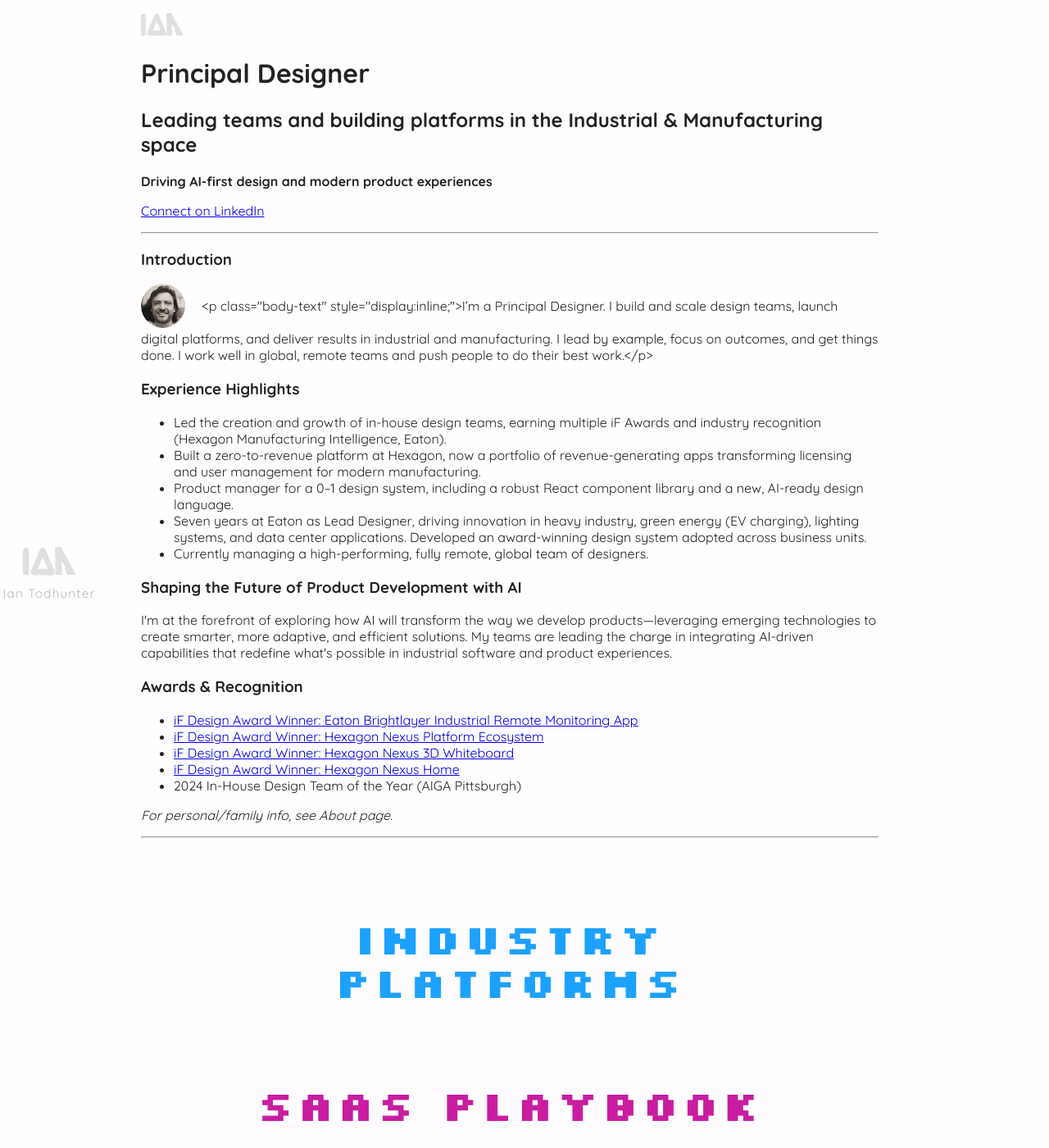
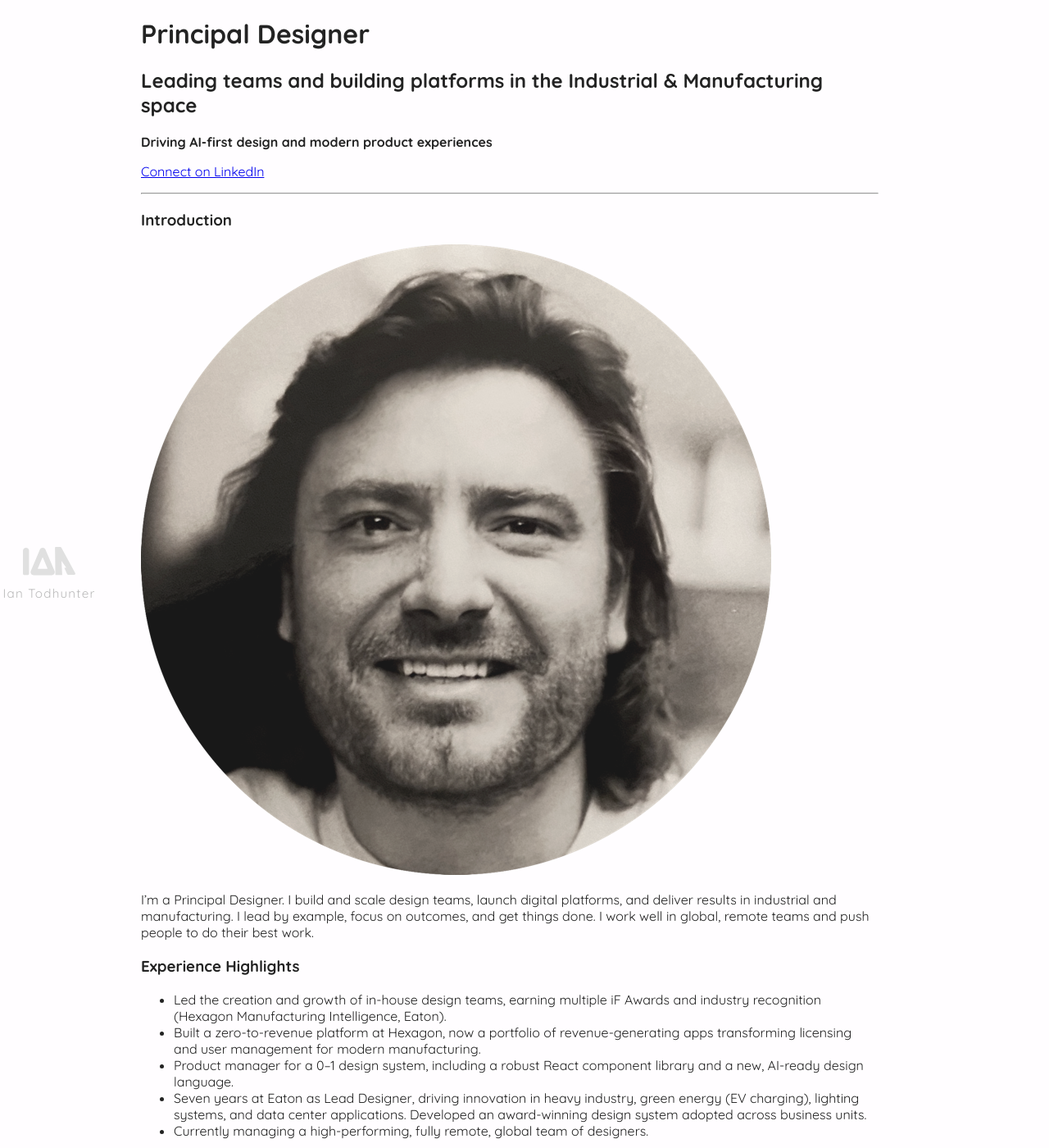
Before and after one commit to iantodhunter/iantodhunter.github.io, a Jekyll site: the page built from index.md, in a window 1280 px wide and 1400 px high. Shown: the whole window at 82% size. Built offline with Jekyll 4.4.1, drawn with Linux system fonts in a browser that asks for light colours; some of the changed text lies outside the part shown.

Commit message:
Updated index.md to change layout from 'work' to 'main', replaced HTML paragraph tags with Markdown formatting for improved readability, and reorganized section headers for better structure.

```diff
--- /dev/null
+++ b/_layouts/main.html
@@ -0,0 +1,20 @@
+<!DOCTYPE html>
+<html lang="en">
+<head>
+  <meta charset="UTF-8">
+  <meta name="viewport" content="width=device-width, initial-scale=1.0">
+  <title> ░▒▓ {{ page.title }}</title>
+  <link rel="stylesheet" href="{{ '/assets/styles.css' | relative_url }}">
+  <link href="https://fonts.googleapis.com/css2?family=Quicksand:wght@400;700&family=Silkscreen:wght@700&display=swap" rel="stylesheet">
+</head>
+<body>
+  <div class="sticky-sidebar">
+    <img src="/assets/images/Ian-logo-old.svg" alt="Logo" class="logo" />
+    <div class="sidebar-name">Ian Todhunter</div>
+  </div>
+  <div class="main-content">
+    {{ content }}
+  </div>
+  {% include footer.html %}
+</body>
+</html>
--- a/index.md
+++ b/index.md
@@ -1,11 +1,6 @@
 ---
-# Feel free to add content and custom Front Matter to this file.
-# To modify the layout, see https://jekyllrb.com/docs/themes/#overriding-theme-defaults
-
-layout: work
+layout: main
 ---
-
-![Logo](/assets/images/Ian-logo-old.svg)
 
 # Principal Designer
 
@@ -19,7 +14,9 @@
 
 ### Introduction
 
-<img src="/assets/images/Ian-Headshot-circle.png" alt="Ian Todhunter Headshot" class="inline-headshot" /> <p class="body-text" style="display:inline;">I'm a Principal Designer. I build and scale design teams, launch digital platforms, and deliver results in industrial and manufacturing. I lead by example, focus on outcomes, and get things done. I work well in global, remote teams and push people to do their best work.</p>
+![Ian Todhunter Headshot](/assets/images/Ian-Headshot-circle.png)
+
+I'm a Principal Designer. I build and scale design teams, launch digital platforms, and deliver results in industrial and manufacturing. I lead by example, focus on outcomes, and get things done. I work well in global, remote teams and push people to do their best work.
 
 ### Experience Highlights
 - Led the creation and growth of in-house design teams, earning multiple iF Awards and industry recognition (Hexagon Manufacturing Intelligence, Eaton).
@@ -29,7 +26,8 @@
 - Currently managing a high-performing, fully remote, global team of designers.
 
 ### Shaping the Future of Product Development with AI
-<p class="body-text">I'm at the forefront of exploring how AI will transform the way we develop products—leveraging emerging technologies to create smarter, more adaptive, and efficient solutions. My teams are leading the charge in integrating AI-driven capabilities that redefine what's possible in industrial software and product experiences.</p>
+
+I'm at the forefront of exploring how AI will transform the way we develop products—leveraging emerging technologies to create smarter, more adaptive, and efficient solutions. My teams are leading the charge in integrating AI-driven capabilities that redefine what's possible in industrial software and product experiences.
 
 ### Awards & Recognition
 - [iF Design Award Winner: Eaton Brightlayer Industrial Remote Monitoring App](https://ifdesign.com/en/winner-ranking/project/eaton-brightlayer-industrial-remote-monitoring-app/316753)
@@ -42,18 +40,10 @@
 
 ---
 
-<section style="margin: 6rem 0; text-align: center;">
-  <h1 class="display-text display-blue">INDUSTRY<br>PLATFORMS</h1>
-</section>
+# INDUSTRY
+# PLATFORMS
 
-<section style="margin: 6rem 0; text-align: center;">
-  <h1 class="display-text display-magenta">SAAS PLAYBOOK</h1>
-</section>
+# SAAS PLAYBOOK
 
-<section style="margin: 6rem 0; text-align: center;">
-  <h1 class="display-text display-green">DESIGN<br>SYSTEMS</h1>
-</section>
-
-<main>
-  {{ content }}
-</main>
+# DESIGN
+# SYSTEMS
```
